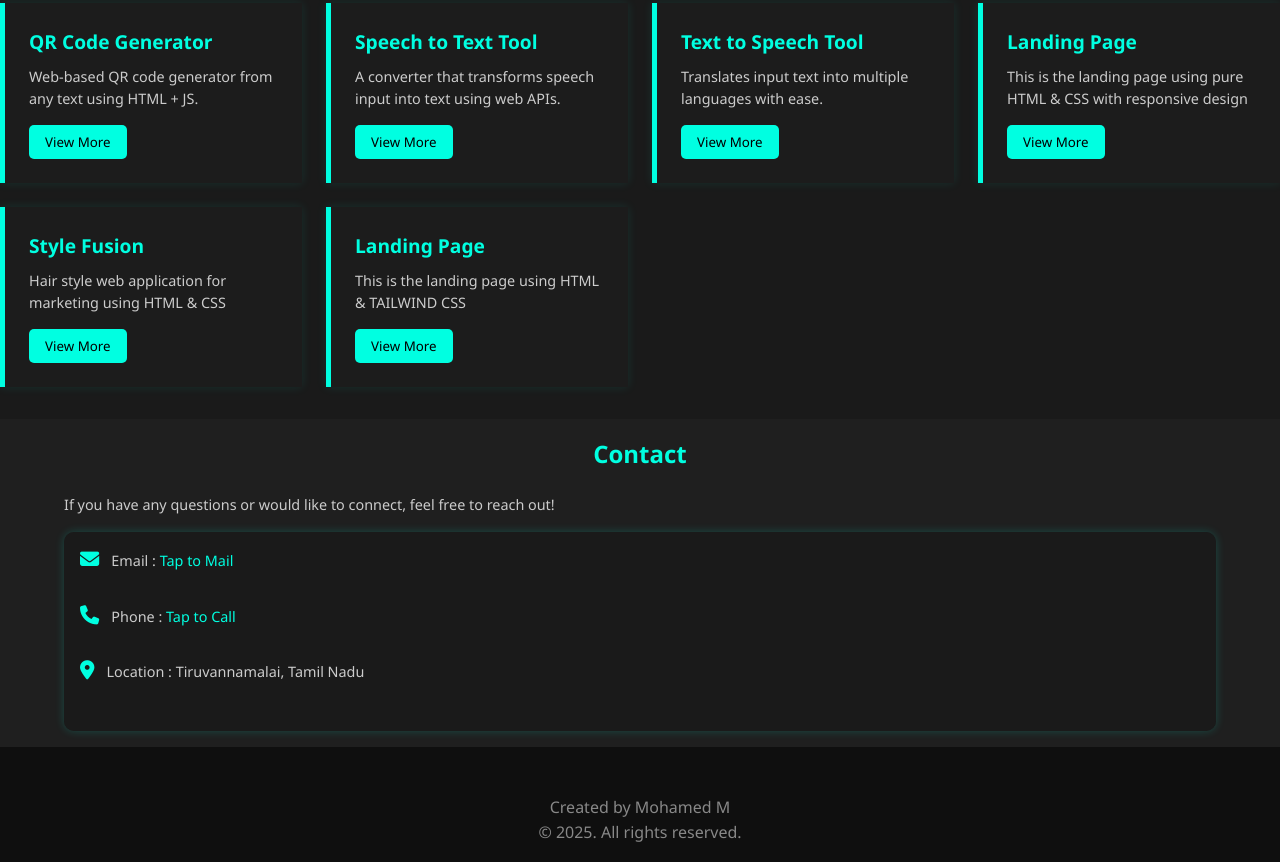
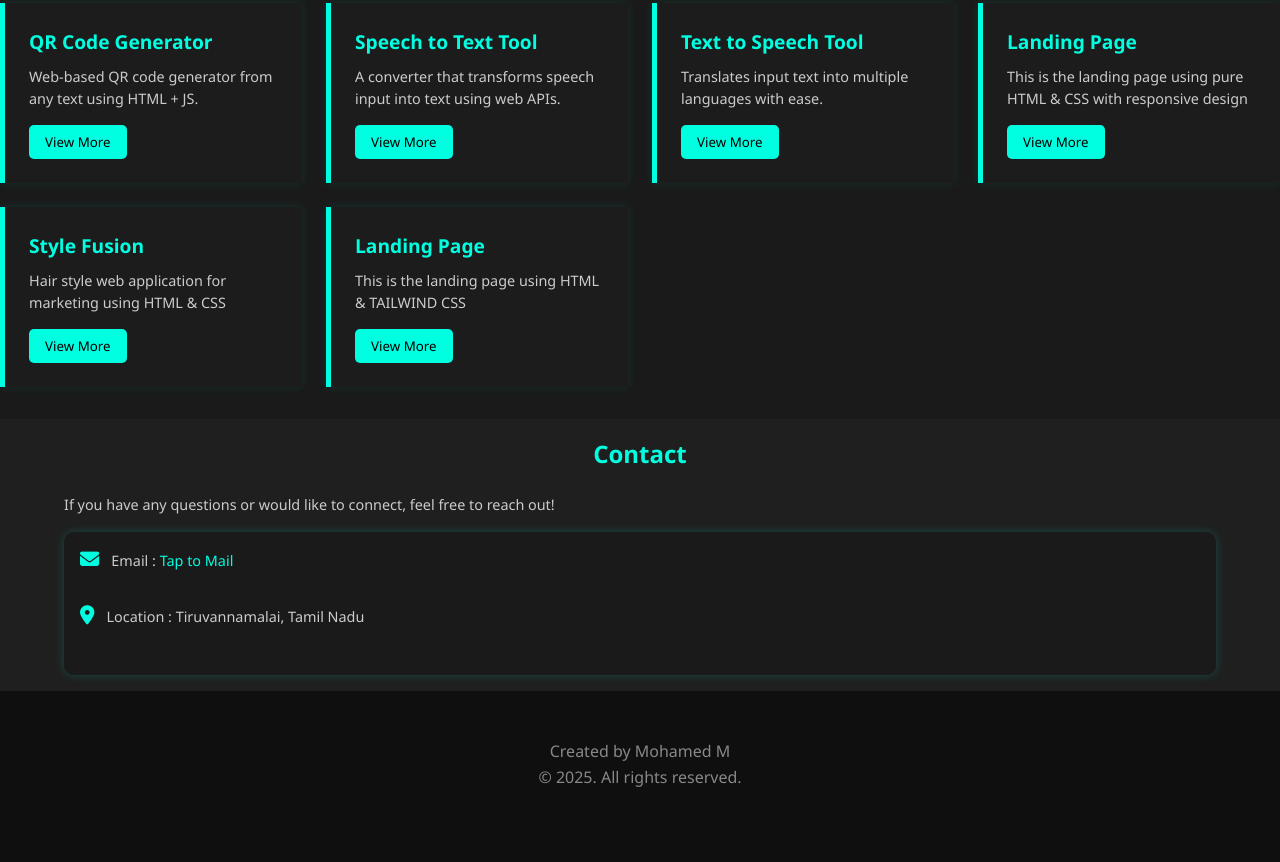
Before and after one commit to Mohamed2006tvm/Portfolio, a plain HTML site: page index.html in a window 1280 px wide. Shown: the part 1964-2826 px from the top of the page. After the commit the page ends 2770 px from the top, so only its background shows below. Drawn offline with Linux system fonts and the light colour scheme.

Commit message:
Refactor HTML structure and clean up CSS styles

```diff
--- a/index.html
+++ b/index.html
@@ -24,7 +24,7 @@
                 <a href="#contact">Contact</a>
             </nav>
         </div>
-        <div class="hero-container" >
+        <div class="hero-container">
             <div class="hero fade-up">
                 <h2>Hey Everyone This Is <span>Mohamed</span></h2>
                 <p>I'm a Computer Science Engineering student passionate about coding and web development.</p>
@@ -182,10 +182,10 @@
                     <i class="fa-solid fa-envelope"></i>
                     <p>Email : <a href="mailto:mohamed2006tvm@gmail.com">Tap to Mail</a></p>
                 </div>
-                <div class="contact-item slide-in delay-1">
+                <!-- <div class="contact-item slide-in delay-1">
                     <i class="fa-solid fa-phone"></i>
                     <p>Phone : <a href="tel:+919786226688">Tap to Call</a></p>
-                </div>
+                </div> -->
                 <div class="contact-item slide-in delay-2">
                     <i class="fa-solid fa-location-dot"></i>
                     <p>Location : Tiruvannamalai, Tamil Nadu</p>
--- a/style.css
+++ b/style.css
@@ -7,7 +7,6 @@
 }
 html {
     scroll-behavior: smooth;
-
 }
 body {
     background-color: #0f0f0f;
@@ -198,7 +197,6 @@ span {
     display: none;
     text-align: center;
 }
-/* Skills */
 /* Skills */
 #skills {
     padding: 3rem 0;
```
